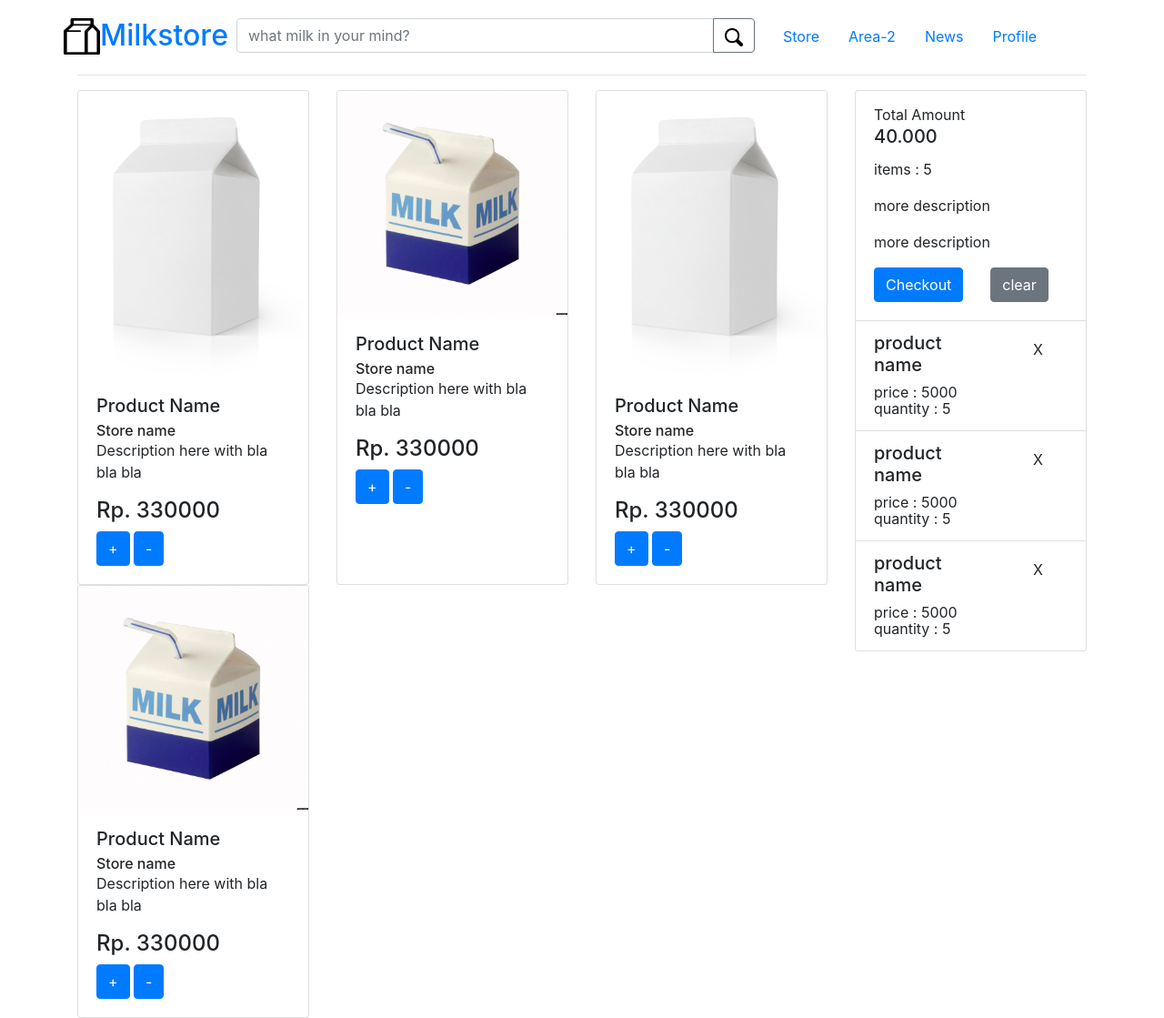
After one commit to chawza/milkstore, a Django app: page /store/home in a window 1280 px wide. The commit adds this page. Shown: the whole page at 91% size. Run offline with Django 3.2, Linux system fonts and the light colour scheme; some libraries are stand-ins or nearby versions.

Commit message:
recreatea home store template using django's template inheritance

```diff
--- /dev/null
+++ b/store/templates/base_home.html
@@ -0,0 +1,65 @@
+{% load static %}
+
+<!DOCTYPE html>
+<html lang="en">
+<head>
+    <meta charset="UTF-8">
+    <meta name="viewport" content="width=device-width, initial-scale=1.0">
+    <title>Go buy some milk!</title>
+
+    <link rel="stylesheet" href="https://stackpath.bootstrapcdn.com/bootstrap/4.5.2/css/bootstrap.min.css" integrity="sha384-JcKb8q3iqJ61gNV9KGb8thSsNjpSL0n8PARn9HuZOnIxN0hoP+VmmDGMN5t9UJ0Z" crossorigin="anonymous">
+    <link rel="stylesheet" href='{% static "store/css/home_style.css" %}'>
+    <script src='{% static "js/jquery-3.5.1.js" %}'></script>
+    <script src='{% static "store/js/home.js" %}'></script>
+</head>
+<body>
+    <div class="container">
+        <nav id="nav">
+            <div class="row">
+                <div class="col-2" id="logo-area">
+                    <div class="row">
+                        <img src='{% static "store/imgs/milk-logo.png" %}' width=40 height=40>
+                        <h2><a href="">Milkstore</a></h2>
+                    </div>
+                </div>
+
+                <div class="col-6" id="search-bar">
+                    <div class="row">
+                        <div class="input-group">
+                            <input type="text" class="form-control" placeholder="what milk in your mind?">
+                            <div class="input-group-append">
+                                <button class="btn btn-outline-secondary" type="button" id="search-button"><img src='{% static "store/imgs/search-logo.png" %}' width=20 height=20></button>
+                            </div>
+                        </div>
+                    </div>
+                </div>
+
+                <div class="col-4" id="nav-area">
+                    <ul class="nav">
+                        <li class="nav-item">
+                            <a href="" class="nav-link">Store</a>
+                        </li>
+                        <li class="nav-item">
+                            <a href="" class="nav-link">Area-2</a>
+                        </li>
+                        <li class="nav-item">
+                            <a href="" class="nav-link">News</a>
+                        </li>
+                        <li class="nav-item">
+                            <a href="" class="nav-link">Profile</a>
+                        </li>
+                    </ul>
+                </div>
+            </div>
+        </nav>
+        <hr>
+        {% block content %}
+
+        {% endblock %}
+
+        <footer>
+
+        </footer>
+    </div>
+</body>
+</html>
--- a/store/templates/store/home.html
+++ b/store/templates/store/home.html
@@ -1,61 +1,10 @@
-<!DOCTYPE html>
-<html lang="en">
-<head>
-    <meta charset="UTF-8">
-    <meta name="viewport" content="width=device-width, initial-scale=1.0">
-    <title>Go buy some milk!</title>
+{% extends "../base_home.html" %}
 
-    <link rel="stylesheet" href="https://stackpath.bootstrapcdn.com/bootstrap/4.5.2/css/bootstrap.min.css" integrity="sha384-JcKb8q3iqJ61gNV9KGb8thSsNjpSL0n8PARn9HuZOnIxN0hoP+VmmDGMN5t9UJ0Z" crossorigin="anonymous">
-    <link rel="stylesheet" href="../../static/css/home_style.css">
-    <script src="home.js"></script>
-    <script src="../../static/js/home.js"></script>
-</head>
-<body>
-    <div class="container">
-        <nav id="nav">
-            <div class="row">
-                <div class="col-2" id="logo-area">
-                    <div class="row">
-                        <img src="imgs/milk-logo.png" width=40 height=40>
-                        <h2><a href="">Milkstore</a></h2>
-                    </div>
-                </div>
-
-                <div class="col-6" id="search-bar">
-                    <div class="row">
-                        <div class="input-group">
-                            <input type="text" class="form-control" placeholder="what milk in your mind?">
-                            <div class="input-group-append">
-                                <button class="btn btn-outline-secondary" type="button" id="search-button"><img src="imgs/search-logo.png" width=20 height=20></button>
-                            </div>
-                        </div>
-                    </div>
-                </div>
-
-                <div class="col-4" id="nav-area">
-                    <ul class="nav">
-                        <li class="nav-item">
-                            <a href="" class="nav-link">Store</a>
-                        </li>
-                        <li class="nav-item">
-                            <a href="" class="nav-link">Area-2</a>
-                        </li>
-                        <li class="nav-item">
-                            <a href="" class="nav-link">News</a>
-                        </li>
-                        <li class="nav-item">
-                            <a href="" class="nav-link">Profile</a>
-                        </li>
-                    </ul>
-                </div>
-            </div>
-        </nav>
-        <hr>
-
+{% block content %}
 <main>
     <div class="row" id="shopping-area">
         <div class="col-9" id="product-browser">
-                    <div class="row row-cols-2">
+            <div class="row row-cols-3">
                 <!-- prototype -->
                 <div class="col-4">
                     <div class="card h-100">
@@ -175,10 +124,4 @@
         </div>
     </div>
 </main>
-
-        <footer>
-
-        </footer>
-    </div>
-</body>
-</html>
+{% endblock %}
--- a/store/urls.py
+++ b/store/urls.py
@@ -3,5 +3,5 @@ from django.urls import path
 from . import views
 
 urlpatterns = [
-    path('<int:account_id>', views.home, name='Store Home'),
+    path('home', views.home, name='Store Home'),
 ]
--- a/store/views.py
+++ b/store/views.py
@@ -6,5 +6,5 @@ from django.apps import apps
 
 # Create your views here.
 
-def home(request, account_id):
-    return HttpResponse('this is home for %s' %account_id)
+def home(request):
+    return render(request, 'store/home.html')
```
Also changed, not shown: store/static/store/css/home_style.css (renamed from store/static/css/home_style.css), store/static/store/imgs/milk carton.jpg (renamed from store/templates/store/imgs/milk carton.jpg), store/static/store/imgs/milk-logo.png (renamed from store/templates/store/imgs/milk-logo.png), store/static/store/imgs/o-MILK-facebook.jpg (renamed from store/templates/store/imgs/o-MILK-facebook.jpg), store/static/store/imgs/search-logo.png (renamed from store/templates/store/imgs/search-logo.png), store/static/store/imgs/trash-lcon.png (renamed from store/templates/store/imgs/trash-lcon.png), store/static/store/js/home.js (added). Lines whose indentation alone changed are shown as unchanged.
